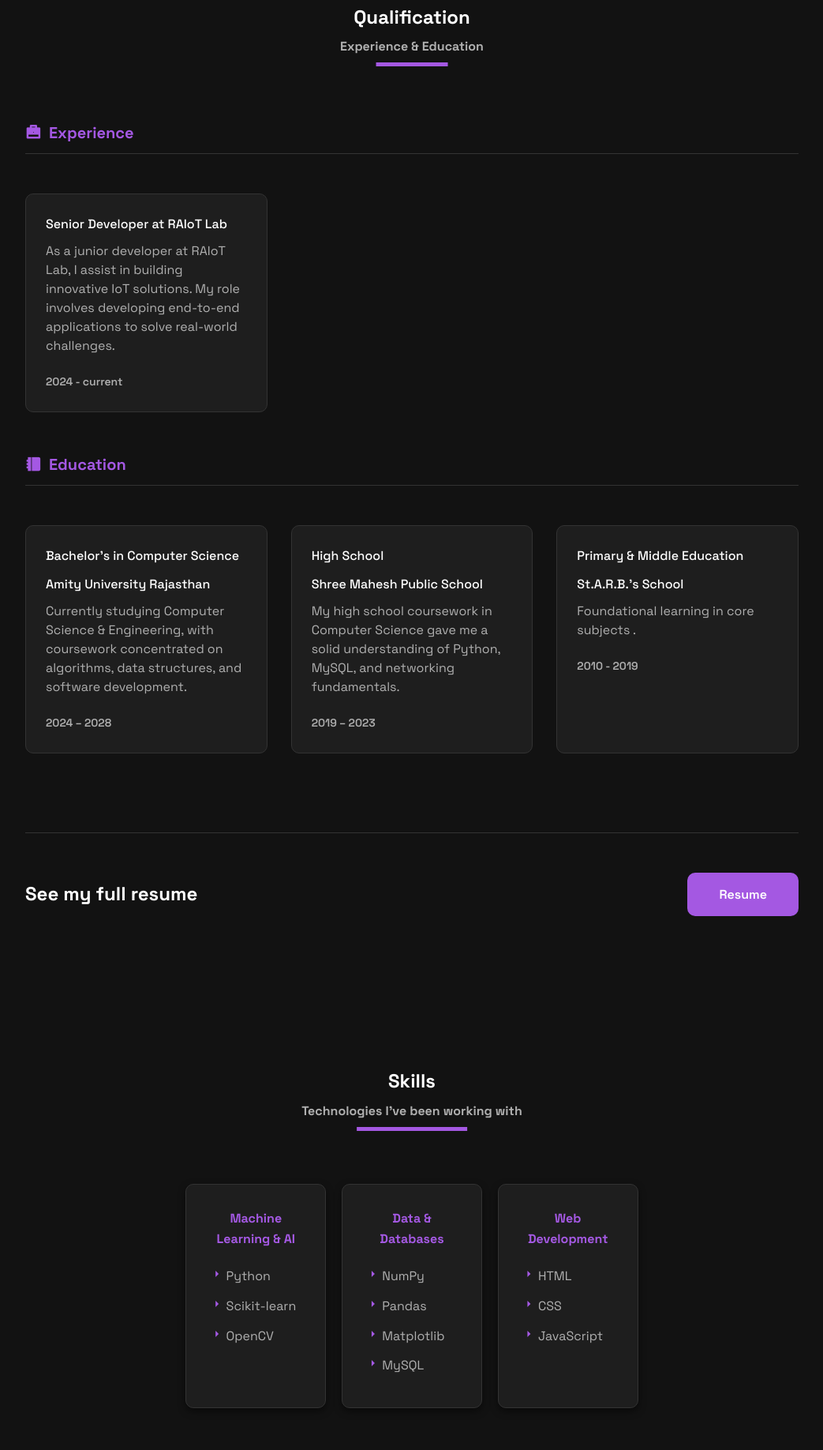
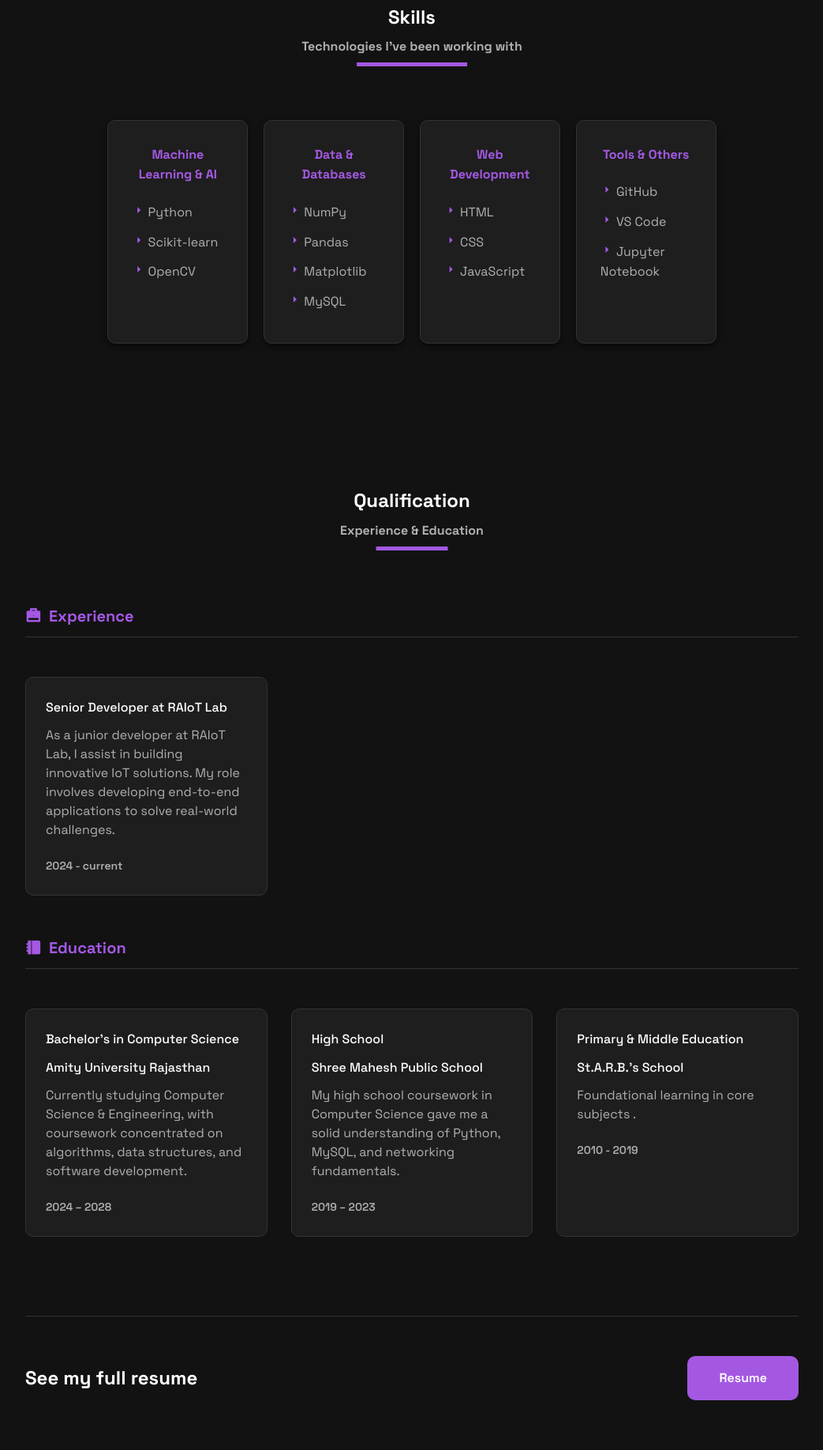
Before and after one commit to ronak-jat/portfolio, a plain HTML site: page index.html in a window 1280 px wide. Shown: the part 1623-3459 px from the top of the page at 79% size, without its empty margins (118-1161 px from the left). Drawn offline with nearby package versions, Linux system fonts and the light colour scheme.

Commit message:
formsfree

```diff
--- a/index.html
+++ b/index.html
@@ -125,8 +125,57 @@
                                 </li>
                             </ul>
                         </div>
-                        <a href="#project" class="btn btn--primary">Know More</a>
+                        <a href="#projects" class="btn btn--primary">Know More</a>
                     </div>
+                </div>
+            </div>
+        </section>
+
+        <section id="skills" class="section skills">
+            <div class="container">
+                <div class="section__header">
+                    <h2 class="section__title">Skills</h2>
+                    <span class="section__subtitle">Technologies I've been working with</span>
+                </div>
+                <div class="skills__wrapper">
+
+                    <div class="skills__content">
+                        <h4 class="skills__subtitle">Machine Learning & AI</h4>
+                        <ul class="skills__list">
+                            <li class="skills__item"><i class="ri-arrow-right-s-fill"></i> Python</li>
+                            <li class="skills__item"><i class="ri-arrow-right-s-fill"></i> Scikit-learn</li>
+                            <li class="skills__item"><i class="ri-arrow-right-s-fill"></i> OpenCV</li>
+                        </ul>
+                    </div>
+
+                    <div class="skills__content">
+                        <h4 class="skills__subtitle">Data & Databases</h4>
+                        <ul class="skills__list">
+                            <li class="skills__item"><i class="ri-arrow-right-s-fill"></i> NumPy</li>
+                            <li class="skills__item"><i class="ri-arrow-right-s-fill"></i> Pandas</li>
+                            <li class="skills__item"><i class="ri-arrow-right-s-fill"></i> Matplotlib</li>
+                            <li class="skills__item"><i class="ri-arrow-right-s-fill"></i> MySQL</li>
+                        </ul>
+                    </div>
+
+                    <div class="skills__content">
+                        <h4 class="skills__subtitle">Web Development</h4>
+                        <ul class="skills__list">
+                            <li class="skills__item"><i class="ri-arrow-right-s-fill"></i> HTML</li>
+                            <li class="skills__item"><i class="ri-arrow-right-s-fill"></i> CSS</li>
+                            <li class="skills__item"><i class="ri-arrow-right-s-fill"></i> JavaScript</li>
+                        </ul>
+                    </div>
+
+                    <div class="skills__content">
+                        <h4 class="skills__subtitle">Tools & Others</h4>
+                        <ul class="skills__list">
+                            <li class="skills__item"><i class="ri-arrow-right-s-fill"></i> GitHub</li>
+                            <li class="skills__item"><i class="ri-arrow-right-s-fill"></i> VS Code</li>
+                            <li class="skills__item"><i class="ri-arrow-right-s-fill"></i> Jupyter Notebook</li>
+                        </ul>
+                    </div>
+
                 </div>
             </div>
         </section>
@@ -188,45 +237,6 @@
                 </div>
             </div>
         </section>
-        <section id="skills" class="section skills">
-            <div class="container">
-                <div class="section__header">
-                    <h2 class="section__title">Skills</h2>
-                    <span class="section__subtitle">Technologies I've been working with</span>
-                </div>
-                <div class="skills__wrapper">
-
-                    <div class="skills__content">
-                        <h4 class="skills__subtitle">Machine Learning & AI</h4>
-                        <ul class="skills__list">
-                            <li class="skills__item"><i class="ri-arrow-right-s-fill"></i> Python</li>
-                            <li class="skills__item"><i class="ri-arrow-right-s-fill"></i> Scikit-learn</li>
-                            <li class="skills__item"><i class="ri-arrow-right-s-fill"></i> OpenCV</li>
-                        </ul>
-                    </div>
-
-                    <div class="skills__content">
-                        <h4 class="skills__subtitle">Data & Databases</h4>
-                        <ul class="skills__list">
-                            <li class="skills__item"><i class="ri-arrow-right-s-fill"></i> NumPy</li>
-                            <li class="skills__item"><i class="ri-arrow-right-s-fill"></i> Pandas</li>
-                            <li class="skills__item"><i class="ri-arrow-right-s-fill"></i> Matplotlib</li>
-                            <li class="skills__item"><i class="ri-arrow-right-s-fill"></i> MySQL</li>
-                        </ul>
-                    </div>
-
-                    <div class="skills__content">
-                        <h4 class="skills__subtitle">Web Development</h4>
-                        <ul class="skills__list">
-                            <li class="skills__item"><i class="ri-arrow-right-s-fill"></i> HTML</li>
-                            <li class="skills__item"><i class="ri-arrow-right-s-fill"></i> CSS</li>
-                            <li class="skills__item"><i class="ri-arrow-right-s-fill"></i> JavaScript</li>
-                        </ul>
-                    </div>
-
-                </div>
-            </div>
-        </section>
 
 
         <section id="project" class="section project">
@@ -262,11 +272,12 @@
             <div class="container">
                 <div class="contact__container">
                     <h2 class="contact__title">Get in Touch</h2>
-                    <form id="contact-form" class="contact__form">
+                    <form id="contact-form" class="contact__form"
+                        action="https://formspree.io/f/mjkonqnd"
+                        method="POST">
                         <input type="text" name="from_name" placeholder="Your Name" required class="contact__input">
                         <input type="email" name="from_email" placeholder="Your Email" required class="contact__input">
-                        <textarea name="message" placeholder="Your Message" required
-                            class="contact__textarea"></textarea>
+                        <textarea name="message" placeholder="Your Message" required class="contact__textarea"></textarea>
                         <button type="submit" class="btn btn--primary contact__btn">Send Message</button>
                     </form>
                     <p id="form-status"></p>
@@ -324,12 +335,6 @@
 
     <script src="https://unpkg.com/scrollreveal"></script>
 
-    <script src="https://cdn.jsdelivr.net/npm/emailjs-com@2.6.4/dist/email.min.js"></script>
-    <script>
-        (function () {
-            emailjs.init("1of3vcX3npX90Ib0s"); // Replace with your actual Public Key
-        })();
-    </script>
 
     <script src="assets/js/main.js"></script>
 </body>
@@ -371,5 +376,4 @@
 
     // Start the typewriter effect
     typeEffect();
-
 </script>
```
